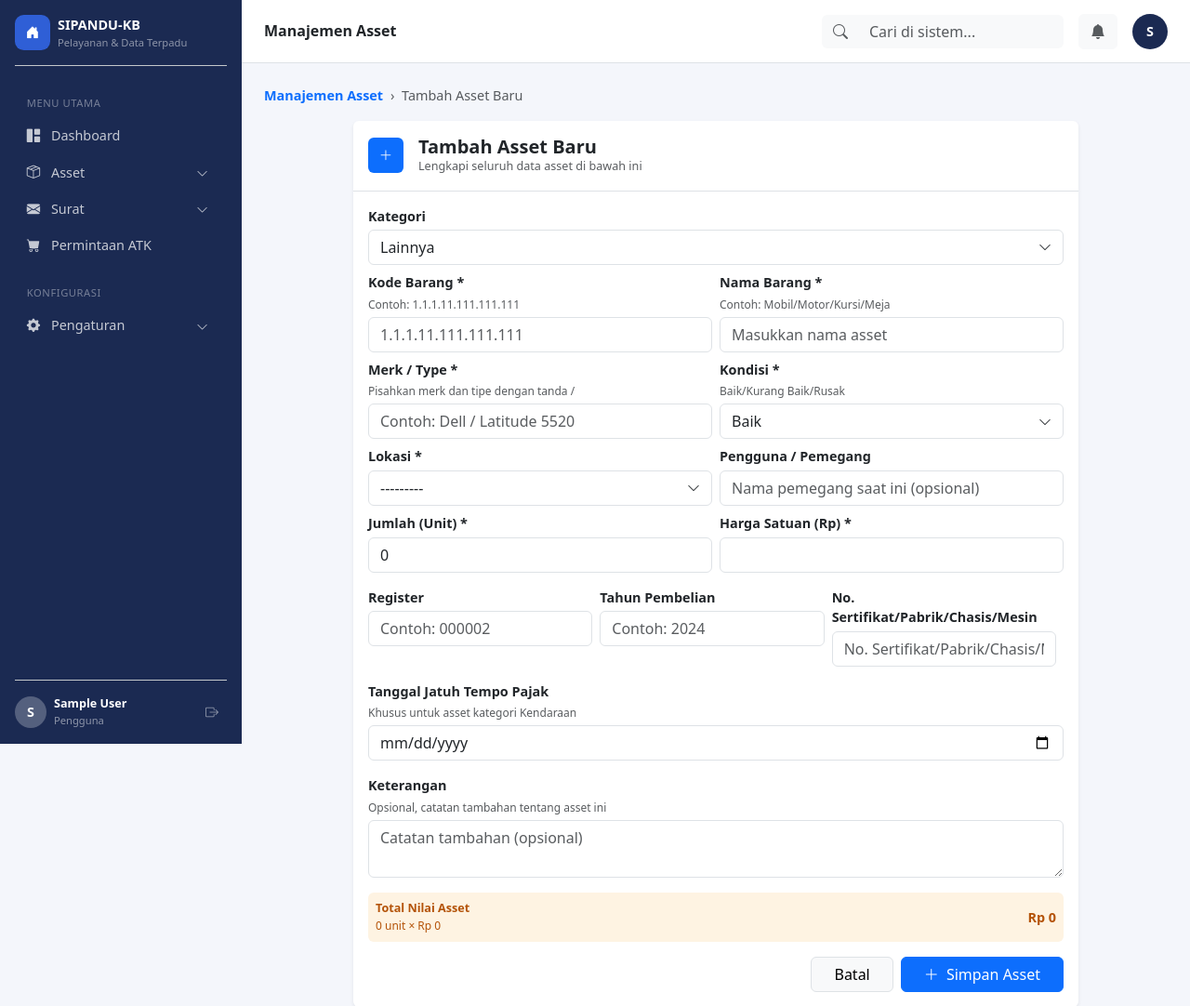
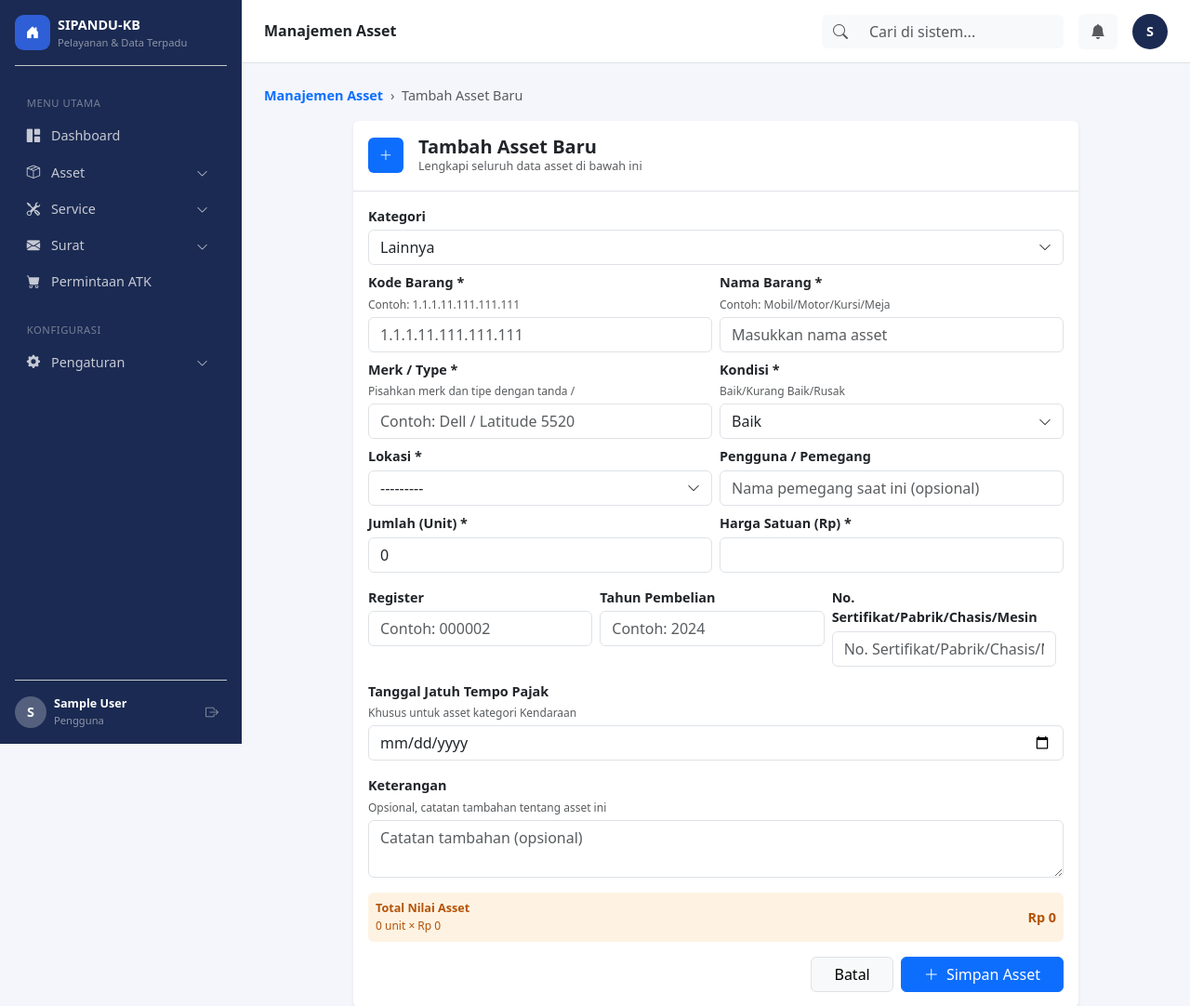
Before and after one commit to AhmadGhozi/Website-SIPANDU, a Django app: page /asset/tambah/ in a window 1280 px wide. Shown: the top 1082 px of the page at 93% size. Run offline with Django 5.2, Linux system fonts and the light colour scheme; the visitor is signed in with stand-in values (Sample User, id 1).

Commit message:
Memisahkan bagian service dari asset dan konfigurasi dan buat menu sendiri seperti asset dan surat

```diff
--- a/asset/forms.py
+++ b/asset/forms.py
@@ -27,14 +27,19 @@ class AssetForm(forms.ModelForm):
             'tanggal_jatuh_tempo_pajak': forms.DateInput(attrs={'class': 'form-control', 'type': 'date'}),
         }
 
-    def clean_kode_barang(self):
-        kode_barang = self.cleaned_data['kode_barang']
-        qs = Asset.objects.filter(kode_barang=kode_barang)
-        if self.instance.pk:
-            qs = qs.exclude(pk=self.instance.pk)
-        if qs.exists():
-            raise forms.ValidationError('Kode barang ini sudah digunakan. Silakan gunakan kode lain.')
-        return kode_barang
+    def clean(self):
+        cleaned_data = super().clean()
+        kode_barang = cleaned_data.get('kode_barang')
+        register = cleaned_data.get('register')
+
+        if kode_barang and register:
+            qs = Asset.objects.filter(kode_barang=kode_barang, register=register)
+            if self.instance.pk:
+                qs = qs.exclude(pk=self.instance.pk)
+                if qs.exists():
+                    self.add_error('register', 'Kombinasi Kode Barang + Register ini sudah digunakan pada asset lain.')
+
+                    return cleaned_data
 
 
 class PermintaanServiceForm(forms.Form):
--- a/asset/models.py
+++ b/asset/models.py
@@ -45,7 +45,7 @@ class Asset(models.Model):
 ]
 
     kategori = models.CharField(max_length=15, choices=KATEGORI_CHOICES, default='lainnya')
-    kode_barang = models.CharField(max_length=30, unique=True, verbose_name="Kode Barang")
+    kode_barang = models.CharField(max_length=30, verbose_name="Kode Barang")
     nama_barang = models.CharField(max_length=150, verbose_name="Nama Barang")
     merk_type = models.CharField(max_length=150, verbose_name="Merk / Type")
     jumlah = models.PositiveIntegerField(default=0)
@@ -68,6 +68,7 @@ class Asset(models.Model):
         ordering = ['kode_barang']
         verbose_name = "Asset"
         verbose_name_plural = "Asset"
+        unique_together = ['kode_barang', 'register']
 
     def __str__(self):
         return f"{self.kode_barang} - {self.nama_barang}"
--- a/templates/base.html
+++ b/templates/base.html
@@ -286,10 +286,26 @@
                     </a>
                     <div class="collapse submenu" id="menuAsset">
                         <ul class="nav flex-column">
-                            <li class="nav-item"><a href="{% url 'asset:asset_list' %}" class="nav-link">Manajemen
-                                    Asset</a></li>
-                            <li class="nav-item"><a href="{% url 'asset:permintaan_service_list' %}"
-                                    class="nav-link">Permintaan Service</a></li>
+                            <li class="nav-item"><a href="{% url 'asset:asset_list' %}" class="nav-link">Manajemen Asset</a></li>
+                        </ul>
+                    </div>
+                </li>
+                <li class="nav-item">
+                    <a href="#" class="nav-link" data-bs-toggle="collapse" data-bs-target="#menuService">
+                        <i class="bi bi-tools me-2"></i> Service
+                        <i class="bi bi-chevron-down float-end small mt-1"></i>
+                    </a>
+                    <div class="collapse submenu" id="menuService">
+                        <ul class="nav flex-column">
+                            <li class="nav-item">
+                                <a href="{% url 'asset:permintaan_service_list' %}" class="nav-link">Permintaan Service</a>
+                            </li>
+                            <li class="nav-item">
+                                <a href="{% url 'dataservice:data_service_list' %}" class="nav-link">Data Service</a>
+                            </li>
+                            <li class="nav-item">
+                                <a href="{% url 'asset:perencanaan_service_list' %}" class="nav-link">Perencanaan Service</a>
+                            </li>
                         </ul>
                     </div>
                 </li>
@@ -322,12 +338,6 @@
                         <ul class="nav flex-column">
                             <li class="nav-item">
                                 <a href="{% url 'databarang:barang_list' %}" class="nav-link">Data Barang</a>
-                            </li>
-                            <li class="nav-item">
-                                <a href="{% url 'dataservice:data_service_list' %}" class="nav-link">Data Service</a>
-                            </li>
-                            <li class="nav-item">
-                                <a href="{% url 'asset:perencanaan_service_list' %}" class="nav-link">Perencanaan Service</a>
                             </li>
                             <li class="nav-item">
                                 <a href="{% url 'pengguna:pengguna_list' %}" class="nav-link">Pengguna</a>
```
Also changed, not shown: asset/migrations/0015_alter_asset_kode_barang_alter_asset_unique_together.py (added).
